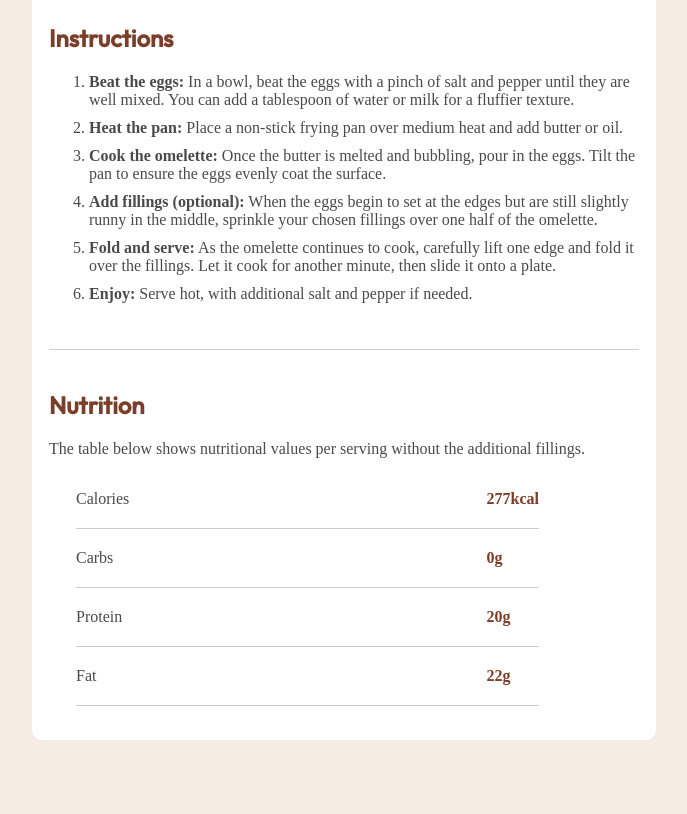
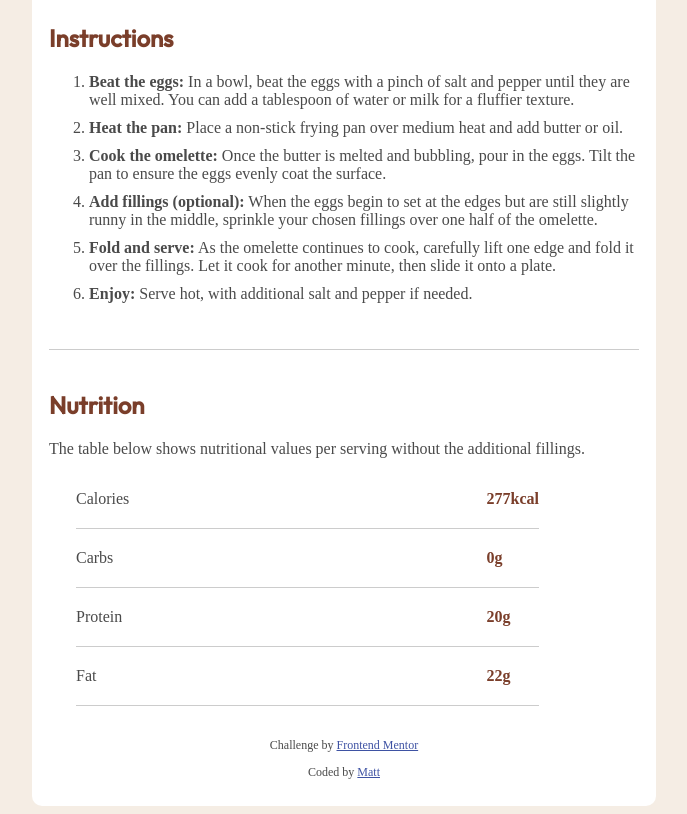
Before and after one commit to matt41108-art/recipe-page-main, a plain HTML site: page index.html in a window 1280 px wide. Shown: the part 802-1616 px from the top of the page, without its empty margins (296-983 px from the left). Before the commit the page ends 1550 px from the top, so only its background shows below. Drawn offline with Linux system fonts and the light colour scheme.

Commit message:
added small changes to the index and style files

```diff
--- a/index.html
+++ b/index.html
@@ -8,10 +8,6 @@
 
   <title>Frontend Mentor | Recipe page</title>
   <link rel="stylesheet" href="style.css">
-  <style>
-    .attribution { font-size: 0.6875rem; text-align: center; }
-    .attribution a { color: hsl(228, 45%, 44%); }
-  </style>
 </head>
 <body>
   <main class="content">
@@ -94,6 +90,10 @@
         </div>
       <section>
     </div>
+    <footer class="attribution">
+      <p>Challenge by <a href="https://www.frontendmentor.io?ref=challenge">Frontend Mentor</a></p>
+      <p>Coded by <a href="https://github.com/matt41108-art/">Matt</a></p>
+  </footer>
   </main>
 </body>
 </html>
--- a/style.css
+++ b/style.css
@@ -37,10 +37,11 @@ body {
 
 .content {
   display: flex;
+  flex-direction: column;
   width: 590px;
   padding: 14px 17px;
   background-color: white;
-  min-height: 100vh;
+  min-height: 150vh;
   border-radius: 10px;
 }
 
@@ -127,6 +128,16 @@ p {
   color: #4a4a4a;
 }
 
+.attribution p{
+  font-size: 12px;
+  text-align: center;
+}
+
+.attribution a {
+  color: hsl(228, 45%, 44%);
+}
+
+
 @media (max-width: 600px) {
   .content {
     width: 100%;
```
